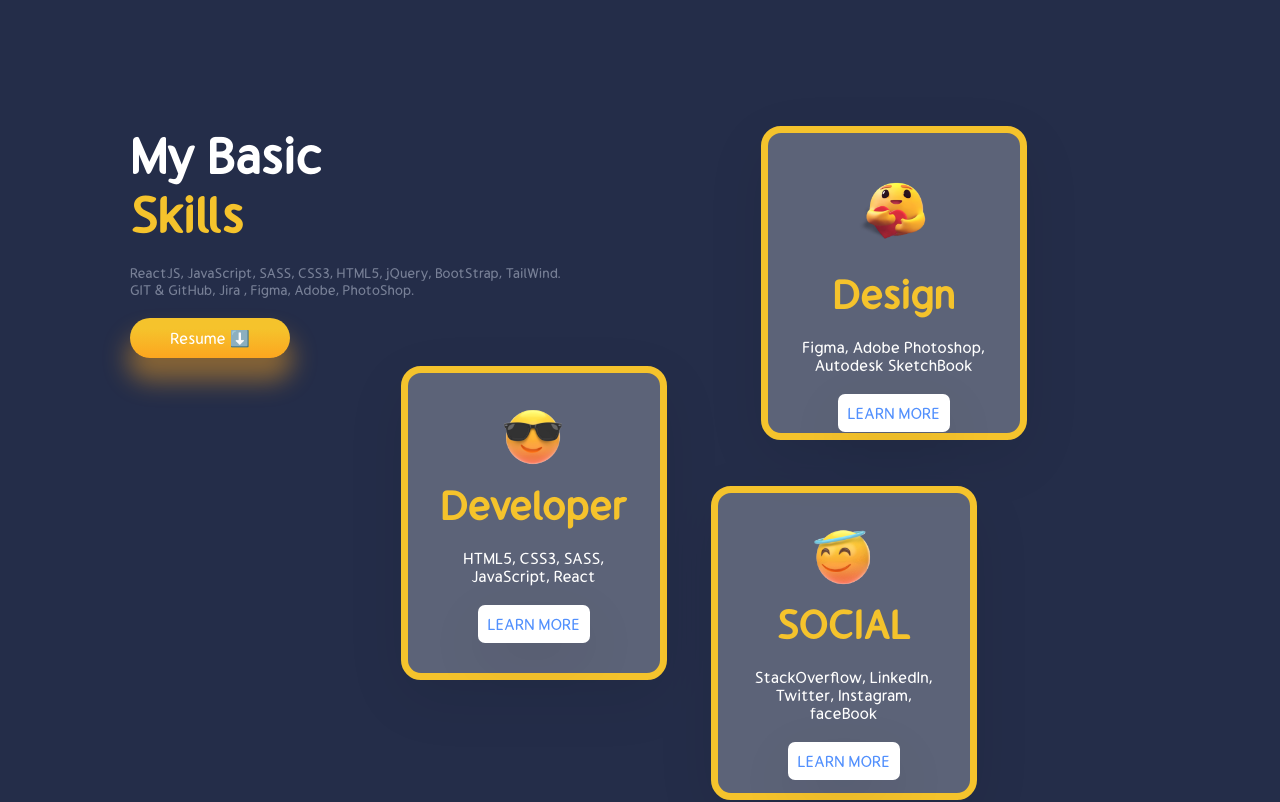
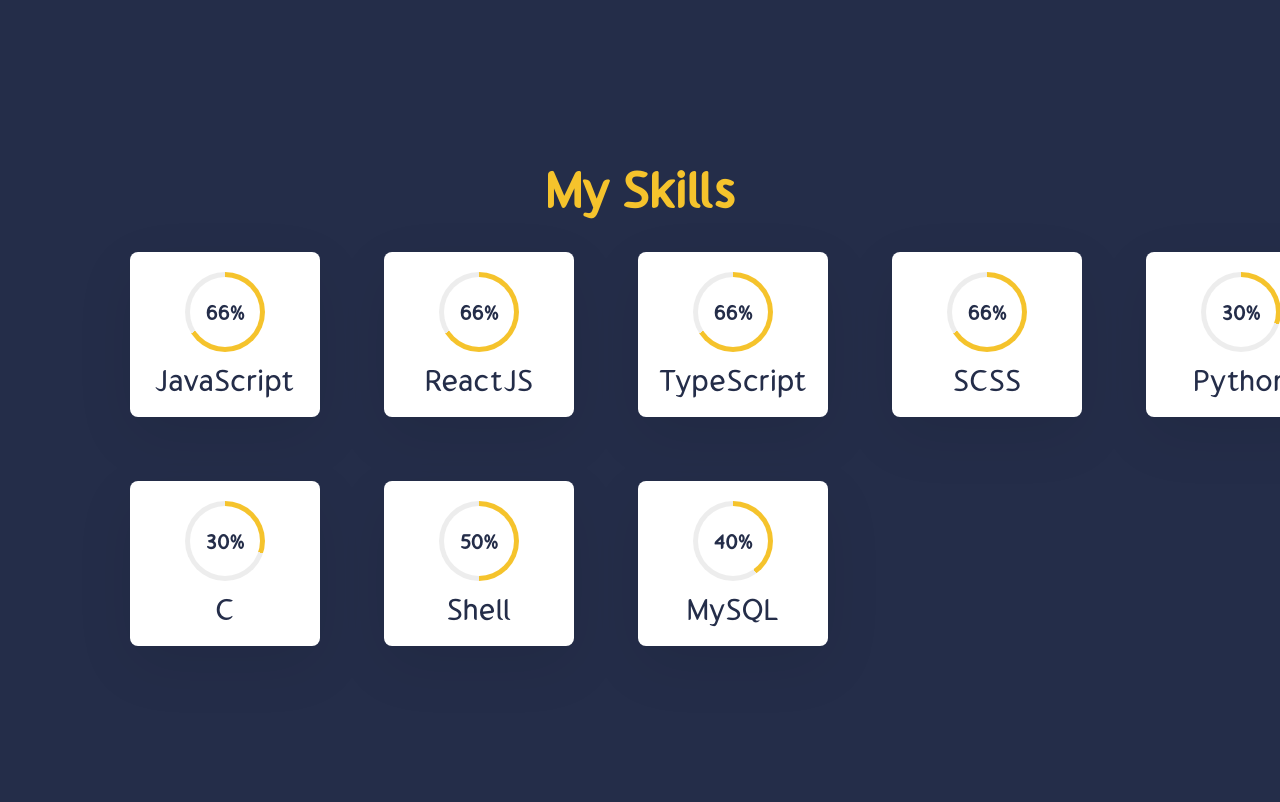
Before and after one commit to NwekeMaxwell/My-Portfolio, a React (Create React App) app: page / in a window 1280 px wide. Shown: the part 840-1642 px from the top of the page. Built offline with nearby package versions, Linux system fonts and the light colour scheme.

Commit message:
update: modified and updated skills

```diff
--- a/src/components/Card/Card.css
+++ b/src/components/Card/Card.css
@@ -1,43 +1,59 @@
 .card {
-  width: 10rem;
-  height: 13rem;
+  display: flex;
+  width: 150px;
+  padding: 20px;
+  border-radius: 8px;
+  background: #fff;
+  row-gap: 10px;
+  flex-direction: column;
+  align-items: center;
+  box-shadow: var(--boxShadow);
+}
+.circleWrap {
+  position: relative;
+  height: 80px;
+  width: 80px;
+  border-radius: 50%;
+  display: flex;
+  align-items: center;
+  justify-content: center;
+}
+.circleWrap::after {
+  content: "";
   position: absolute;
-  display: flex;
-  flex-direction: column;
-  gap: 1rem;
-  align-items: center;
-  text-align: center;
-  background-color: var(--tertiary-dark);
-  border: 7px solid var(--primary-light);
-  box-shadow: var(--boxShadow);
-  border-radius: 20px;
-  padding: 0 26px 2rem 26px;
+  height: 70px;
+  width: 70px;
+  border-radius: 50%;
+  background: #fff;
 }
-.card span:nth-of-type(2) {
-  color: var(--tertiary-light);
-  font-size: 16px;
+.progressValue {
+  position: relative;
+  color: var(--secondary-dark);
+  z-index: 1;
+  font-size: 20px;
+  font-weight: 600;
 }
-.card > img {
-  transform: scale(0.6);
-  margin-bottom: -2rem;
+.title {
+  color: var(--secondary-dark);
+  font-size: 30px;
 }
-
-.c-button {
-  background-color: var(--tertiary-light);
-  box-shadow: 0 19px 60px rgba(0, 0, 0, 0.08);
-  border-radius: 7px;
-  border: none;
-  padding: 10px;
-  font-size: 16px;
-  color: var(--basic);
-}
-.c-button:hover {
-  transform: scale(1.02);
-  cursor: pointer;
-  transition: all 0.2s;
-}
-@media screen and (max-width: 480px) {
+@media only screen and (max-width: 780px) {
   .card {
-    width: auto;
+    width: 25vw;
+    padding: 2px;
+  }
+  .circleWrap {
+    height: 40px;
+    width: 40px;
+  }
+  .circleWrap::after {
+    height: 30px;
+    width: 30px;
+  }
+  .progressValue {
+    font-size: 10px;
+  }
+  .title {
+    font-size: 15px;
   }
 }
--- a/src/components/Card/Card.jsx
+++ b/src/components/Card/Card.jsx
@@ -1,27 +1,61 @@
-import React from "react";
+import React, { useState, useEffect } from "react";
 import "./Card.css";
-import { Link } from "react-scroll";
-import { useContext } from "react";
-import { themeContext } from "../../Context";
+// import { Link } from "react-scroll";
+// import { useContext } from "react";
+// import { themeContext } from "../../Context";
+// const theme = useContext(themeContext);
+// const darkMode = theme.state.darkMode;
 
-const Card = ({ emoji, heading, detail }) => {
-  const theme = useContext(themeContext);
-  const darkMode = theme.state.darkMode;
+const Card = ({ percent, heading }) => {
+  const [percentValue, setPercentValue] = useState(0);
+  useEffect(() => {
+    const interval = setInterval(() => {
+      if (percentValue >= percent) {
+        return;
+      } else {
+        setPercentValue((perc) => perc + 1);
+      }
+    }, 100);
+    return () => clearInterval(interval);
+  }, [percentValue]);
+
+  // const [percentValue, setPercentValue] = useState(0);
+  // useEffect(() => {
+  //   const interval = setInterval(() => {}, 1000);
+  //   console.log(percentValue);
+  //   return () => {
+  //     if (percentValue > percent) {
+  //       return clearInterval(interval);
+  //     } else {
+  //       setPercentValue((perc) => perc + 1);
+  //     }
+  //   };
+  // }, [percentValue]);
+
   return (
     <div className="card">
-      <img src={emoji} alt="" />
-      <span className="heading">{heading}</span>
-      <span
-        style={{ color: darkMode ? "" : "var(--secondary-dark)" }}
-        className="detail"
+      <div
+        className="circleWrap"
+        style={{
+          background: `conic-gradient(var(--primary-light) ${
+            percentValue * 3.6
+          }deg, #ededed 0deg)`,
+        }}
       >
-        {detail}
-      </span>
-      <Link spy={true} to="Projects" smooth={true}>
-        <button className="c-button">LEARN MORE</button>
-      </Link>
+        <span className="progressValue">{percentValue}%</span>
+      </div>
+      <div className="title">{heading}</div>
     </div>
   );
 };
 
+// <span
+//   style={{ color: darkMode ? "" : "var(--secondary-dark)" }}
+//   className="detail"
+// >
+//smooth scroll
+// </span>
+// <Link spy={true} to="Projects" smooth={true}>
+//   <button className="c-button">LEARN MORE</button>
+// </Link>
 export default Card;
--- a/src/components/Skills/Skills.css
+++ b/src/components/Skills/Skills.css
@@ -1,48 +1,26 @@
 .skills {
   display: flex;
+  flex-direction: column;
   height: 90vh;
   padding: 0 3rem 0 3rem;
-  margin: 9rem 0 13rem 0;
+  margin: 9rem 0 5rem 0;
   position: relative;
 }
-.awesome {
-  display: flex;
-  flex-direction: column;
-  position: relative;
-}
-.awesome > :nth-child(1) {
-  color: var(--secondary-dark);
-  font-size: 2.5rem;
-  font-weight: bold;
-}
-.awesome > :nth-child(2) {
+h1 {
   color: var(--primary-light);
   font-size: 2.5rem;
   font-weight: bold;
+  text-align: center;
 }
-.awesome > :nth-child(3) {
-  color: var(--secondary-medium);
-  font-size: 14px;
-  margin-top: 1rem;
+.s-container {
+  display: grid;
+  grid-template-columns: repeat(5, min-content);
+  gap: 5vw;
 }
 .s-button {
   width: 8rem;
   height: 2rem;
   margin-top: 1rem;
-}
-.cards {
-  position: relative;
-}
-.card-1 {
-  left: 14rem;
-}
-.card-2 {
-  left: -4rem;
-  top: 12rem;
-}
-.card-3 {
-  left: 12rem;
-  top: 19rem;
 }
 
 .s-blur-1 {
@@ -59,18 +37,18 @@
   top: 10rem;
   left: -7rem;
 }
-@media screen and (max-width: 480px) {
+@media screen and (max-width: 780px) {
   .skills {
-    margin-top: -4rem;
-    flex-direction: column;
+    margin-top: -5rem;
+    margin: -6rem 0 0 0;
     gap: 5rem;
-    height: 66rem;
+    height: 90vh;
     padding: 0;
   }
-  .cards {
-    display: flex;
-    flex-direction: column;
-    position: static;
-    margin-bottom: 13rem;
+  .s-container {
+    display: grid;
+    grid-template-columns: repeat(3, min-content);
+    gap: 5vw;
+    margin-top: -5rem;
   }
 }
--- a/src/components/Skills/Skills.jsx
+++ b/src/components/Skills/Skills.jsx
@@ -1,75 +1,29 @@
 import React from "react";
 import "./Skills.css";
-import HeartEmoji from "../../img/heartemoji.png";
-import Glasses from "../../img/glasses.png";
-import Humble from "../../img/humble.png";
 import Card from "../Card/Card";
-import Resume from "../Maxwell's Resume.pdf";
-import { themeContext } from "../../Context";
-import { useContext } from "react";
-import { motion } from "framer-motion";
+// import Resume from "../Maxwell's Resume.pdf";
+// import { themeContext } from "../../Context";
+// import { useContext } from "react";
+// import { motion } from "framer-motion";
 
 const Skills = () => {
-  const theme = useContext(themeContext);
-  const darkMode = theme.state.darkMode;
-  const transition = { duration: 1, type: "spring" };
+  // const theme = useContext(themeContext);
+  // const darkMode = theme.state.darkMode;
+  // style={{ color: darkMode ? "var(--tertiary-light)" : "" }}
+  // const transition = { duration: 1, type: "spring" };
   return (
     <div className="skills" id="Skills">
-      {/* left side */}
-      <div className="awesome">
-        <span style={{ color: darkMode ? "var(--tertiary-light)" : "" }}>
-          My Basic
-        </span>
-        <span>Skills</span>
-        <span>
-          ReactJS, JavaScript, SASS, CSS3, HTML5, jQuery, BootStrap, TailWind.
-          <br />
-          GIT & GitHub, Jira , Figma, Adobe, PhotoShop.
-        </span>
-        <a href={Resume} download>
-          <button className="button s-button">Resume ⬇️</button>
-        </a>
-        <div className="blur s-blur"></div>
+      <h1>My Skills</h1>
+      <div className="s-container">
+        <Card heading={"JavaScript"} percent={95} />
+        <Card heading={"ReactJS"} percent={90} />
+        <Card heading={"TypeScript"} percent={70} />
+        <Card heading={"SCSS"} percent={100} />
+        <Card heading={"Python"} percent={30} />
+        <Card heading={"C"} percent={30} />
+        <Card heading={"Shell"} percent={50} />
+        <Card heading={"MySQL"} percent={40} />
       </div>
-      {/* right side */}
-      <motion.div
-        initial={{ left: "35%" }}
-        whileInView={{ left: "10rem" }}
-        transition={transition}
-        className="cards card-1"
-      >
-        <Card
-          emoji={HeartEmoji}
-          heading={"Design"}
-          detail={"Figma, Adobe Photoshop, Autodesk SketchBook"}
-        />
-      </motion.div>
-
-      <motion.div
-        initial={{ left: "-35%" }}
-        whileInView={{ left: "-8rem" }}
-        transition={transition}
-        className="cards card-2"
-      >
-        <Card
-          emoji={Glasses}
-          heading={"Developer"}
-          detail={"HTML5, CSS3, SASS, JavaScript, React"}
-        />
-      </motion.div>
-
-      <motion.div
-        initial={{ top: "18rem", left: "20rem" }}
-        whileInView={{ left: "7.5rem" }}
-        transition={transition}
-        className="cards card-3"
-      >
-        <Card
-          emoji={Humble}
-          heading={"SOCIAL"}
-          detail={"StackOverflow, LinkedIn, Twitter, Instagram, faceBook"}
-        />
-      </motion.div>
       <div className="blur s-blur-1"></div>
       <div className="blur s-blur-2"></div>
     </div>
```
